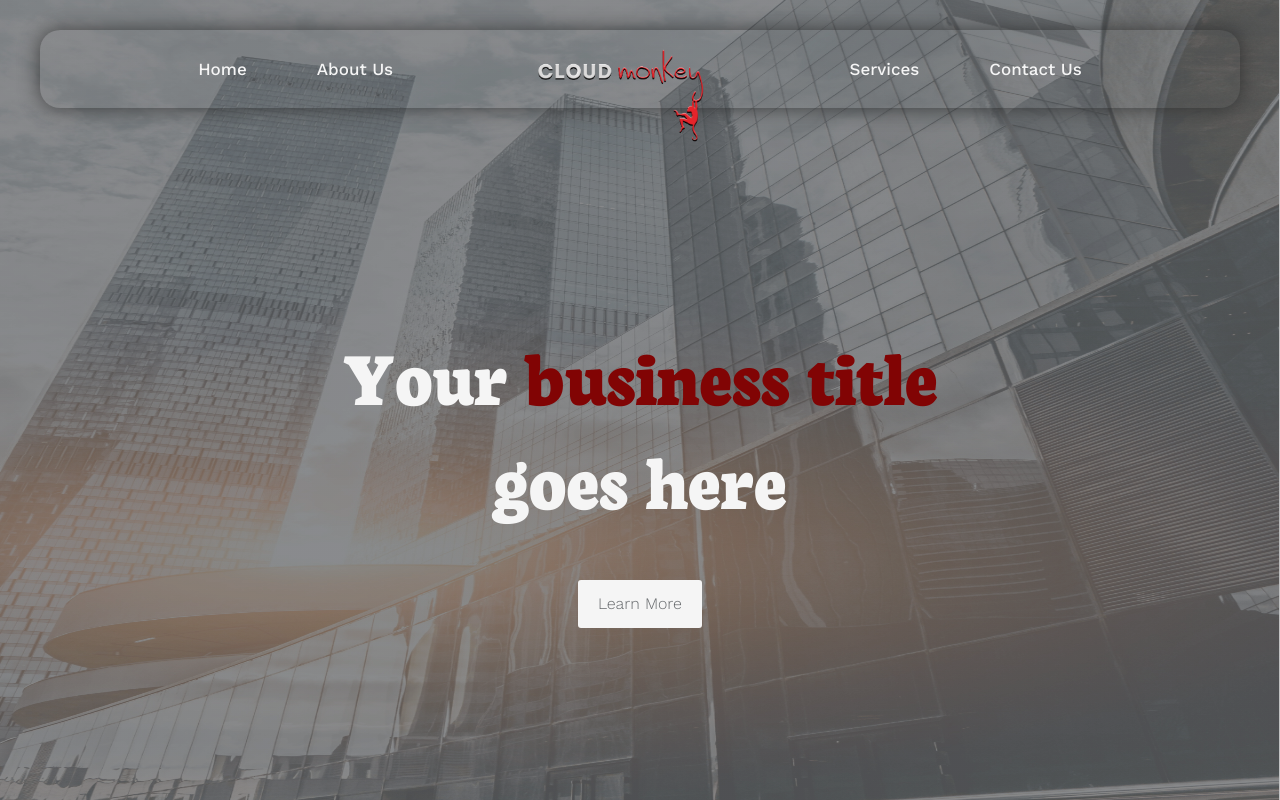
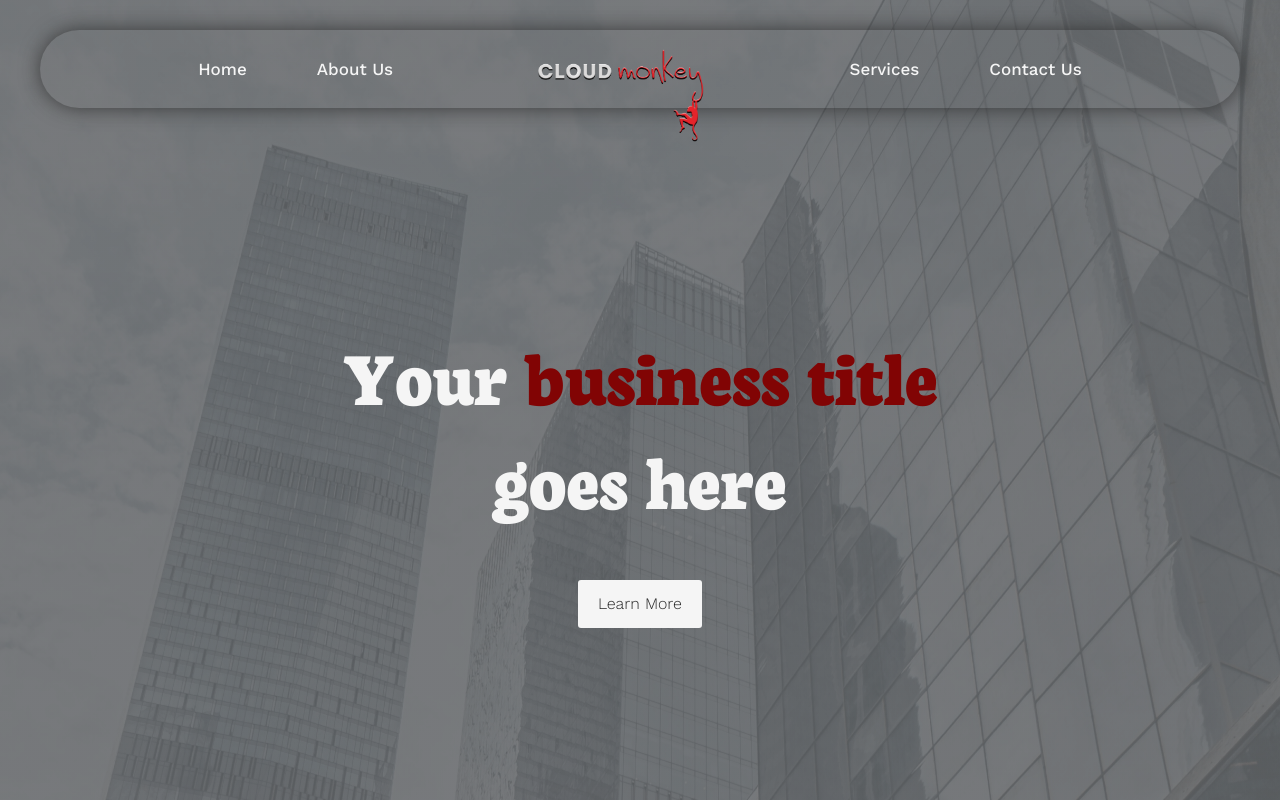
Before and after one commit to m-etemadi/cloudmonkey, a React (Vite) app: page / in a window 1280 px wide. Shown: the top 800 px of the page. Built offline with nearby package versions, Linux system fonts and the light colour scheme.

Commit message:
Improvements

```diff
--- a/src/assets/styles/styles.css
+++ b/src/assets/styles/styles.css
@@ -12,6 +12,7 @@
   --color-red--3: 164, 77, 76;
   --color-dark--1: 101, 104, 107;
   --color-dark--2: 38, 38, 38;
+  --color-dark--3: 194, 194, 197;
   --color-light--1: 255, 255, 255;
   --color-light--2: 245, 245, 245;
   --color-light--3: 219, 219, 219;
--- a/src/components/Contact/Contact.jsx
+++ b/src/components/Contact/Contact.jsx
@@ -6,7 +6,7 @@ function Contact({ children }) {
   return (
     <section className={`${styles.contact} py-8`}>
       <header>
-        <h2 className="heading heading-secondary color-light">Get In Touch</h2>
+        <h2 className="heading heading-secondary color-red">Get In Touch</h2>
       </header>
       <div className="container">
         <div className={styles.contactContent}>{children}</div>
--- a/src/components/Contact/Contact.module.css
+++ b/src/components/Contact/Contact.module.css
@@ -1,8 +1,8 @@
 .contact {
   background: linear-gradient(
       0deg,
-      rgba(var(--color-dark--2), 0.9),
-      rgba(var(--color-dark--2), 0.9)
+      rgba(var(--color-dark--3), 0.65),
+      rgba(var(--color-dark--3), 0.65)
     ),
     url('/src/assets/images/contact-bg.jpg'), no-repeat center center/cover;
   background-attachment: fixed;
@@ -24,6 +24,7 @@
 .contactForm textarea {
   font-family: inherit;
   font-size: inherit;
+  border: none;
   width: 100%;
   padding: 1.5rem;
   margin-bottom: 1rem;
--- a/src/components/HomeAboutContainer/HomeAboutContainer.module.css
+++ b/src/components/HomeAboutContainer/HomeAboutContainer.module.css
@@ -1,11 +1,10 @@
 .homeAboutContainer {
   background: linear-gradient(
       0deg,
-      rgba(var(--color-dark--1), 0.35),
-      rgba(var(--color-dark--1), 0.35)
+      rgba(var(--color-dark--1), 0.65),
+      rgba(var(--color-dark--1), 0.65)
     ),
-    url('/src/assets/images/bg-1.jpg'), no-repeat center center/cover;
-  background-attachment: fixed;
+    url('/src/assets/images/top-bg.jpg'), no-repeat center center/cover;
 
   padding: 15rem 0 8rem 0;
   text-align: center;
--- a/src/components/common/Button/Button.module.css
+++ b/src/components/common/Button/Button.module.css
@@ -8,7 +8,7 @@
 .primary {
   border-radius: 0.3rem;
   background-color: rgb(var(--color-light--2));
-  color: rgb(var(--color-dark--1));
+  color: rgb(var(--color-dark--2));
   padding: 1.2rem 2rem;
 }
 
--- a/src/components/common/Navbar/Navbar.module.css
+++ b/src/components/common/Navbar/Navbar.module.css
@@ -12,7 +12,7 @@
   align-items: center;
 
   box-shadow: 0 0 2rem 0 rgba(var(--color-dark--2), 0.75);
-  border-radius: 2rem;
+  border-radius: 5rem;
   padding-top: 2.5rem;
   padding-bottom: 2.5rem;
   transition: all, 0.3s;
@@ -42,5 +42,5 @@
 }
 
 .scrolledDown .container {
-  background-color: rgba(var(--color-dark--2), 0.95);
+  background-color: rgba(var(--color-dark--2), 0.85);
 }
```
Also changed, not shown: src/assets/images/contact-bg.jpg, src/assets/images/top-bg.jpg (renamed from src/assets/images/bg-1.jpg).
